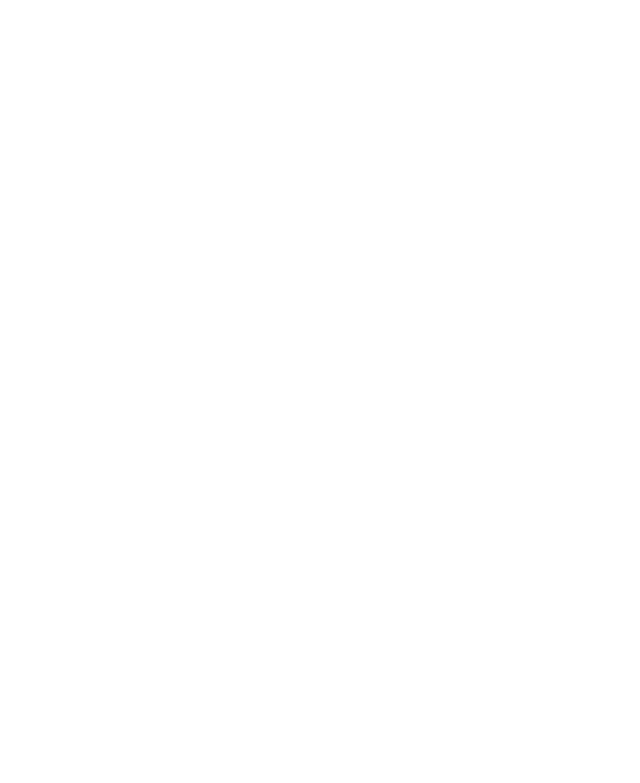
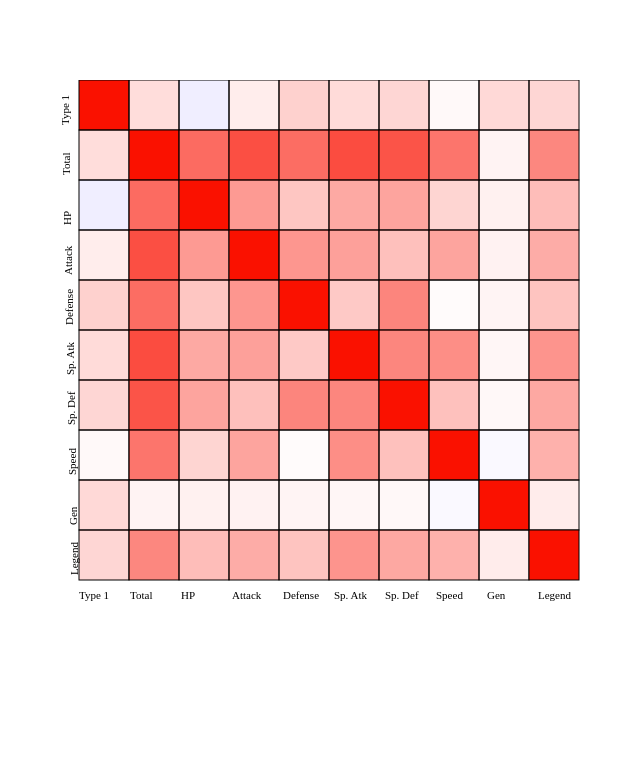
Before and after one commit to BenKandov/cse332, a plain HTML site: page lab3_d3/10x10_Correlation/index.html in a window 1280 px wide. Shown: the whole page, without its empty margins (355-995 px from the left). Drawn offline with nearby package versions, Linux system fonts and the light colour scheme.

```diff
--- a/lab3_d3/10x10_Correlation/index.html
+++ b/lab3_d3/10x10_Correlation/index.html
@@ -31,11 +31,16 @@ attributes.forEach( function(a, x){
 })
 
 
-d3.select("body").append("svg").attr("height",1000).attr("width",1000);
+var container = d3.select("body").append("svg").attr("height",700).attr("width",700)
+.style("position", "absolute")
+.style("left","30%" )
+.style("top","10%");
 
 d3.csv("correlation_matrix.csv", build_matrix);
 
+var att_inc = 0;
 function build_matrix(data){
+
 	//Parse into floats
 
 	data.forEach(function (d){
@@ -44,6 +49,89 @@ function build_matrix(data){
 		});
 	});
 
+	d3.select("svg")
+		.selectAll("g")
+		.data(attributes_matrix)
+		.enter()
+		.append("g")
+		.attr("transform", function (d) {
+			if(d.x==0){
+				d3.select(this)
+				.append("text")
+				.attr("x", -45)
+				.attr("y", d.y -10)
+				.attr("transform", "rotate(-90)")
+				.style("font-size", "11px")
+				.text(function(){
+					var label = attributes[att_inc];
+					att_inc++;
+					if(label == "Generation"){
+						label = "Gen";
+					}
+					if(label == "Legendary"){
+						label = "Legend";
+					}
+					if (att_inc == 10){
+						att_inc = 0;
+					}
+					return label;
+				});
+			}
+			if(d.y >8){
+				d3.select(this)
+					.append("text")
+					.attr("x", d.x)
+					.attr("y", d.y+60)
+					.style("font-size", "11px")
+					.text(function(){
+						var label = attributes[att_inc];
+						att_inc++;
+						if(label == "Generation"){
+							label = "Gen";
+						}
+						if(label == "Legendary"){
+							label = "Legend";
+						}
+						if (att_inc == 10){
+							att_inc = 0;
+						}
+						return label;
+					});
+			}
+			return "translate(" + (d.x * 50 +50) + "," + (d.y * 50) + ")"
+		});
+
+	d3.selectAll("g")
+		.each(function(matrix, i){
+
+			if (i>9){
+				i = i %10 ;
+				if ( i == 0){
+					att_inc++;
+				}
+			}
+
+
+			d3.select(this).append("rect")
+					.style("fill", function(){
+						if (data[i][attributes[att_inc]]>0 ){
+							//console.log(data[i][attributes[att_inc]]);
+							return "hsla(4, 100%, 49%," + data[i][attributes[att_inc]]  +")";
+						}
+						else{
+							//console.log(data[i][attributes[att_inc]]);
+							var temp = 0 - data[i][attributes[att_inc]];
+							return "hsla(250, 100%, 49%," + temp  +")";
+						}
+					})
+					.style("stroke","black").style("stroke-width",1)
+					.attr("height",50)
+					.attr("width",50);
+
+
+
+
+	});
 
 }
 
```
